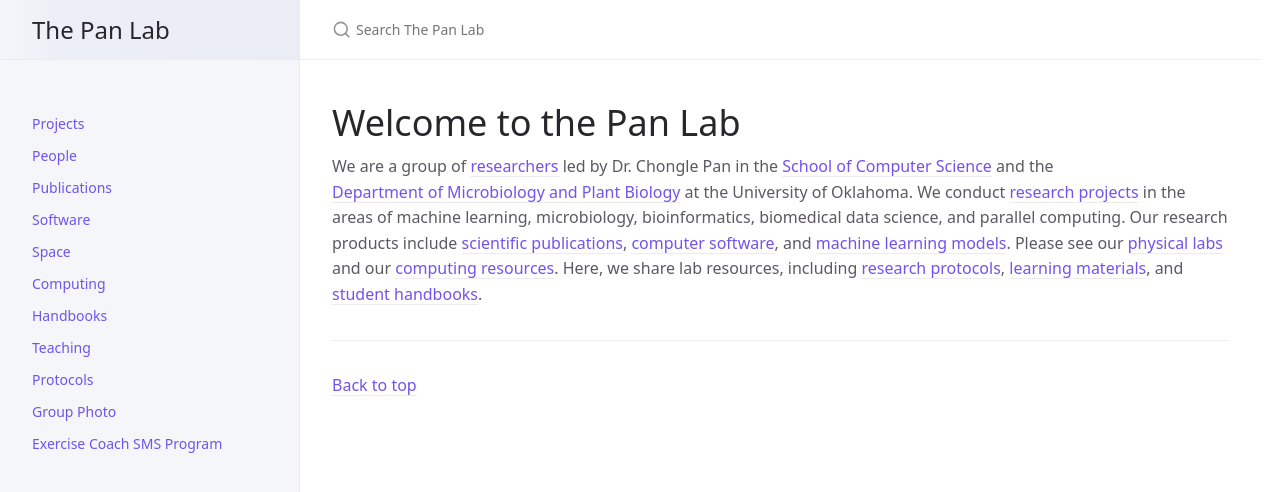
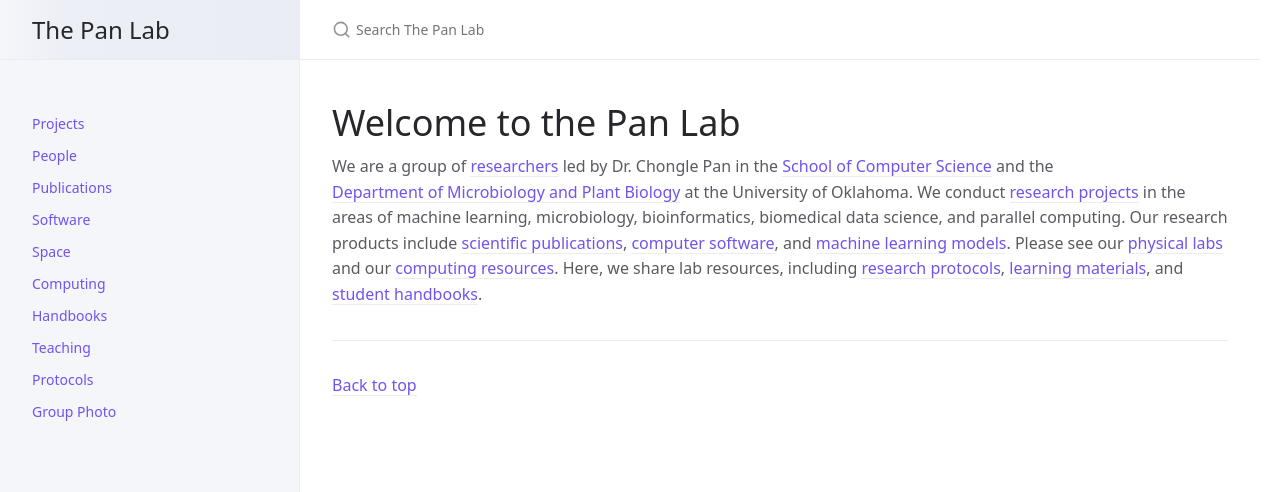
Before and after one commit to thepanlab/thepanlab.github.io, a Jekyll site: the page built from index.md, in a window 1280 px wide. Shown: the top 492 px of the page. Built offline with Jekyll 4.4.1, drawn with Linux system fonts in a browser that asks for light colours; some of the changed lines change nothing that is shown.

Commit message:
Update TWILIO_SMS_PROGRAM.md

```diff
--- a/docs/TWILIO_SMS_PROGRAM.md
+++ b/docs/TWILIO_SMS_PROGRAM.md
@@ -1,3 +1,9 @@
+---
+layout: default
+title: 'Exercise Coach SMS Program'
+nav_exclude: true
+---
+
 # Exercise Coach SMS Program
 
 Uses SMS to send participant-facing program messages, reminders, and support updates for an educational/research coaching program.
```
